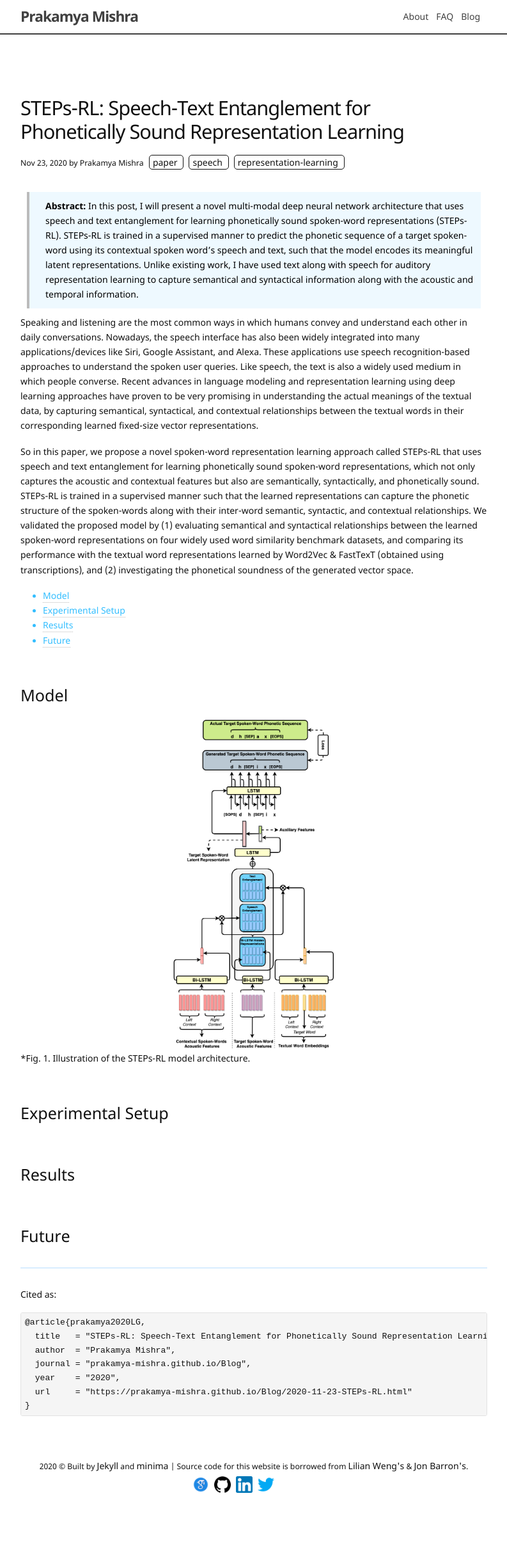
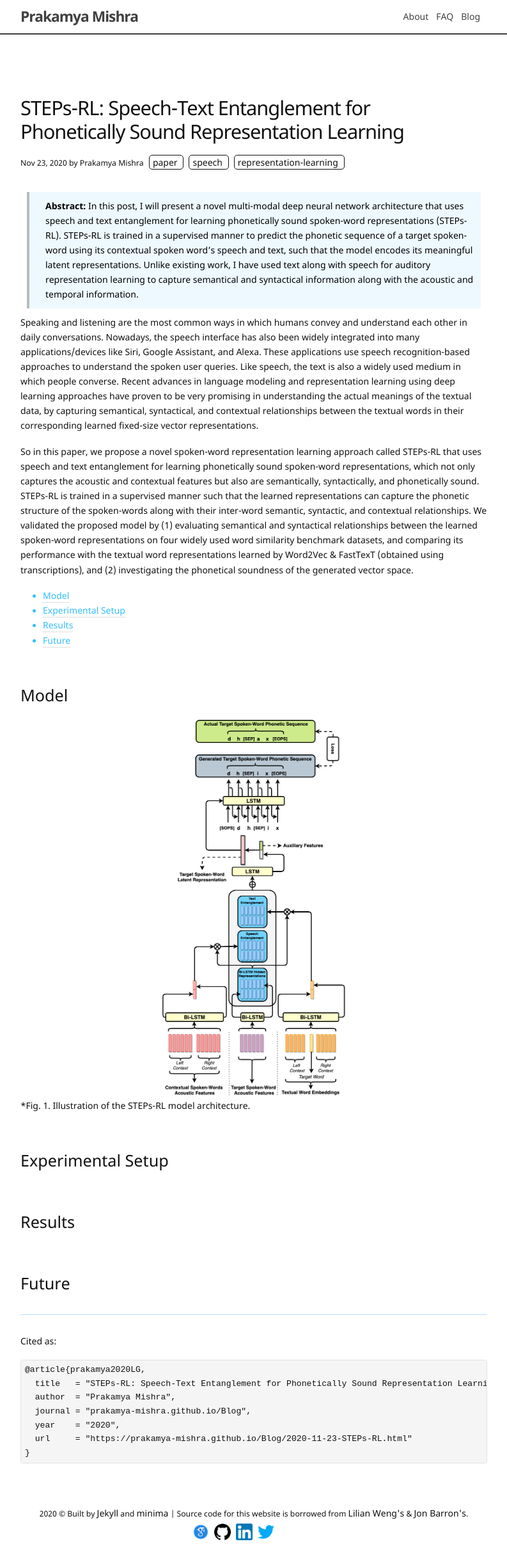
Before and after one commit to prakamya-mishra/prakamya-mishra.github.io, a Jekyll site: the page built from _posts/2020-11-23-STEPs-RL.md, in a window 1280 px wide. Shown: the whole page at 64% size, without its empty margins (243-1036 px from the left). Built offline with Jekyll 4.4.1, drawn with Linux system fonts in a browser that asks for light colours; before the commit the page ends 2353 px from its top, so only the background shows below that.

Commit message:
Update 2020-11-23-STEPs-RL.md

```diff
--- a/_posts/2020-11-23-STEPs-RL.md
+++ b/_posts/2020-11-23-STEPs-RL.md
@@ -21,7 +21,7 @@ So in this paper, we propose a novel spoken-word representation learning approac
 
 ## Model
 ![STEPs-RL Model Architecture]({{ '/assets/Blog/STEPs-RL-SpeechVec.png' | relative_url }})
-{: style="width: 35%;" class="center"}
+{: style="width: 40%;" class="center"}
 *Fig. 1. Illustration of the STEPs-RL model architecture.
 
 ## Experimental Setup
```
